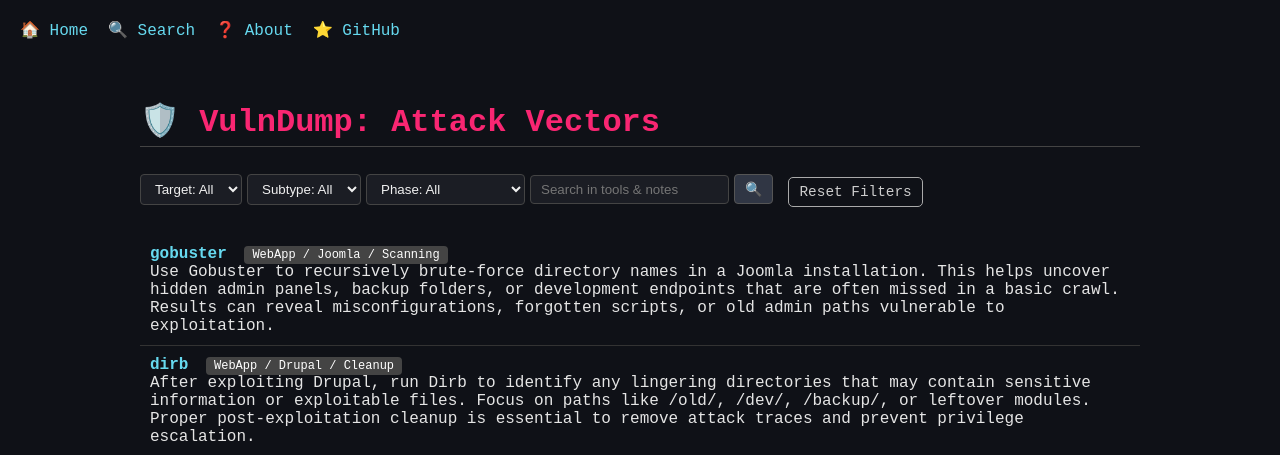
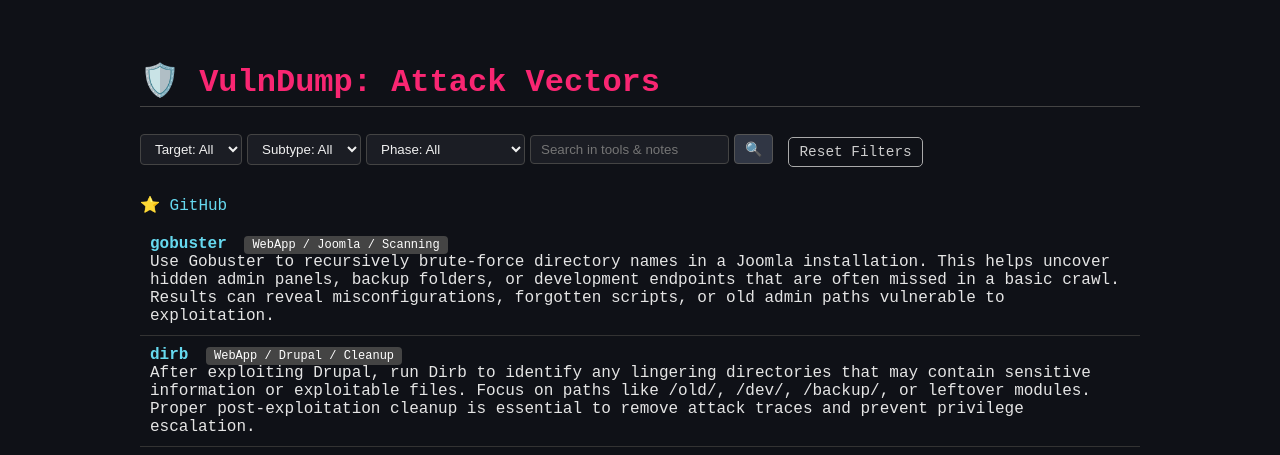
Before and after one commit to RichardAlmeyda/VulnDump, a Flask app: page / in a window 1280 px wide. Shown: the top 455 px of the page. Run offline with Flask 3, Linux system fonts and the light colour scheme; data comes from the database, SQL or seed files in the repository.

Commit message:
Update index.html

```diff
--- a/templates/index.html
+++ b/templates/index.html
@@ -6,30 +6,24 @@
   <link rel="stylesheet" href="{{ url_for('static', filename='style.css') }}">
 </head>
 <body>
-  <!-- Navigation Bar -->
-  <nav class="navbar" style="margin-bottom: 20px; display: flex; gap: 20px; align-items: center;">
-    <a href="/">🏠 Home</a>
-    <a href="/search">🔍 Search</a>
-    <a href="/about">❓ About</a>
-    <a href="https://github.com/RichardAlmeyda" target="_blank">⭐ GitHub</a>
-  </nav>
   <div class="container">
     <h1>🛡️ VulnDump: Attack Vectors</h1>
 
     <form method="get" class="filters">
-      <select name="target_type" onchange="this.form.submit()" title="Filter by target type">
+  <select name="target_type" onchange="this.form.submit()">
     <option value="">Target: All</option>
     <option value="WebApp" {% if target_type == 'WebApp' %}selected{% endif %}>WebApp</option>
     <option value="Network" {% if target_type == 'Network' %}selected{% endif %}>Network</option>
     <option value="System" {% if target_type == 'System' %}selected{% endif %}>System</option>
   </select>
-      <select name="subtype" onchange="this.form.submit()" title="Filter by subtype">
+    <select name="subtype" onchange="this.form.submit()">
       <option value="">Subtype: All</option>
       {% for st in subtypes %}
         <option value="{{ st }}" {% if subtype == st %}selected{% endif %}>{{ st }}</option>
       {% endfor %}
     </select>
-      <select name="phase" onchange="this.form.submit()" title="Filter by attack phase">
+      </select>
+      <select name="phase" onchange="this.form.submit()">
         <option value="">Phase: All</option>
         <option value="Reconnaissance" {% if phase == 'Reconnaissance' %}selected{% endif %}>Reconnaissance</option>
         <option value="Enumeration" {% if phase == 'Enumeration' %}selected{% endif %}>Enumeration</option>
@@ -40,9 +34,9 @@
         <option value="Cleanup" {% if phase == 'Cleanup' %}selected{% endif %}>Cleanup</option>
         <option value="Persistence" {% if phase == 'Persistence' %}selected{% endif %}>Persistence</option>
       </select>
-      <input type="text" name="q" placeholder="Search in tools & notes" value="{{ q|default('') }}" title="Type to search">
-      <button type="submit" title="Search">🔍</button>
-      <a href="/" class="reset-btn" title="Reset all filters">Reset Filters</a>
+      <input type="text" name="q" placeholder="Search in tools & notes" value="{{ q|default('') }}">
+      <button type="submit">🔍</button>
+      <a href="/" class="reset-btn">Reset Filters</a>
     </form>
 
     {% macro highlight(text, query) -%}
@@ -52,6 +46,11 @@
         {{ text }}
       {% endif %}
     {%- endmacro %}
+    <div style="margin-bottom: 10px;">
+    <a href="https://github.com/RichardAlmeyda" target="_blank">
+        ⭐ GitHub
+    </a>
+    </div>
 
     <ul class="vuln-list">
       {% for entry in entries %}
@@ -68,9 +67,5 @@
     </ul>
     <div class="results-count">{{ entries|length }} results</div>
   </div>
-  <!-- Footer -->
-  <footer style="margin-top: 40px; text-align: center; color: #888; font-size: 0.95em;">
-    VulnDump &copy; 2025 | <a href="/about" style="color: #66d9ef;">About</a> | <a href="https://github.com/RichardAlmeyda" target="_blank" style="color: #66d9ef;">GitHub</a>
-  </footer>
 </body>
 </html>
```
Lines whose indentation alone changed are shown as unchanged.
